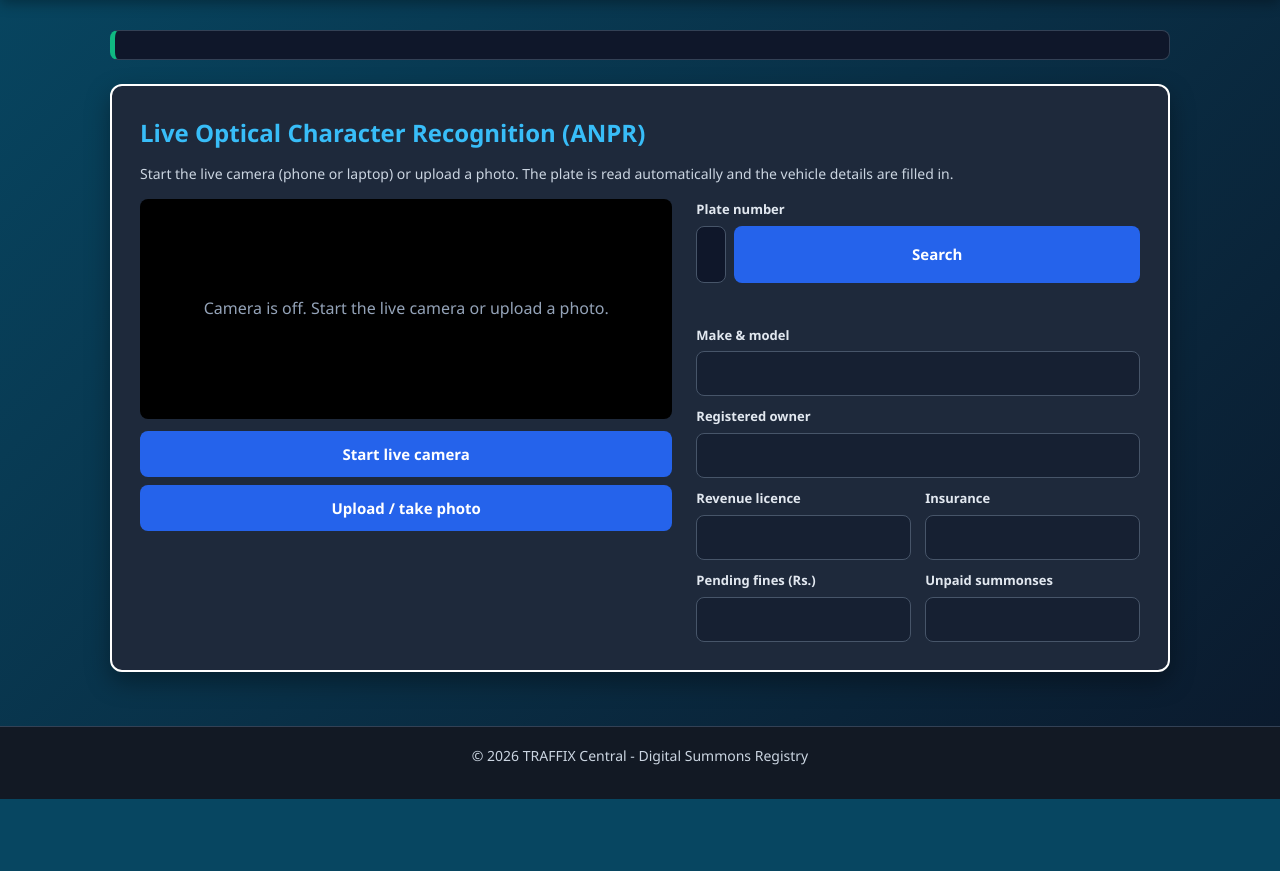
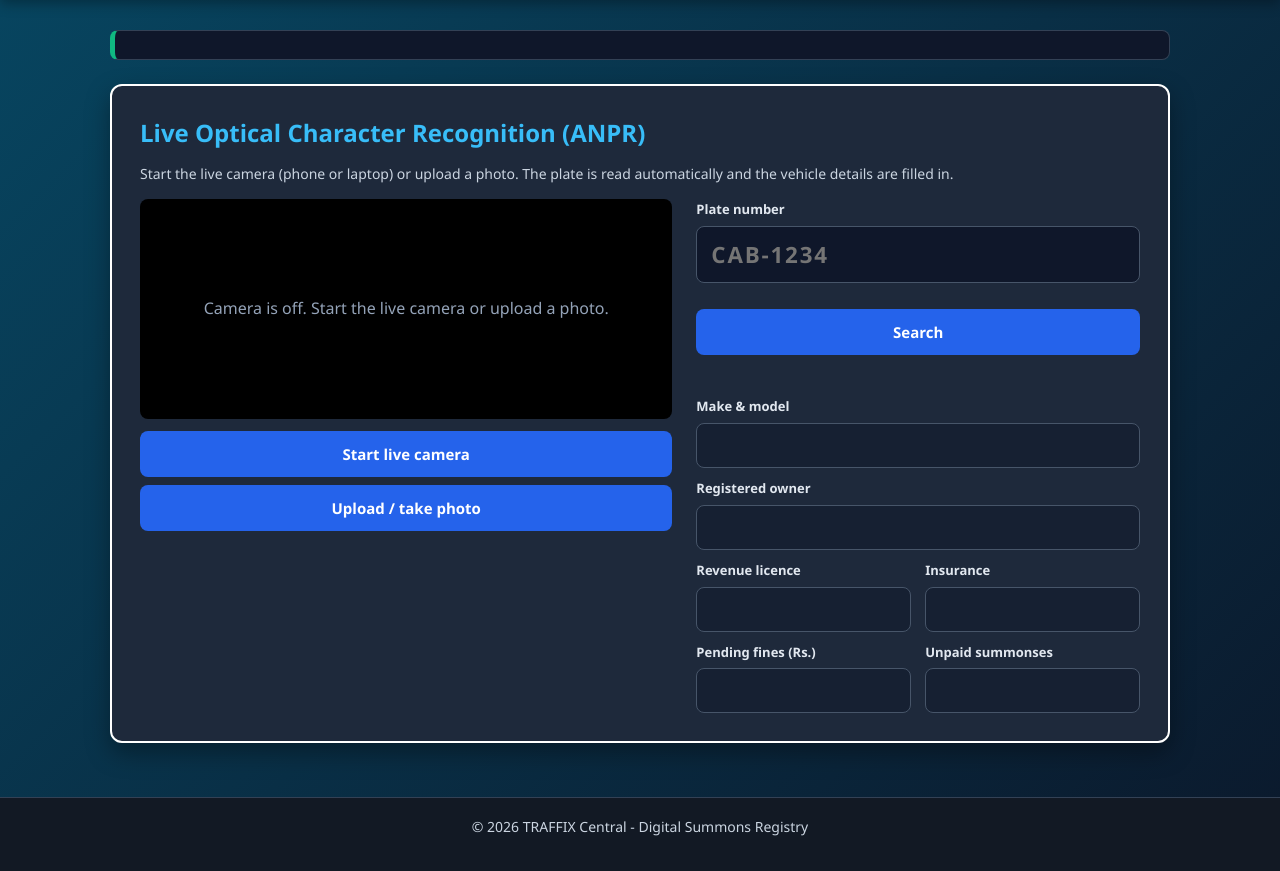
Before and after one commit to uditha-umayanga/Smart-Traffic-System, a website: page public/vehicle-scan.html in a window 1280 px wide. Shown: the part 72-943 px from the top of the page. Before the commit the page ends 871 px from the top, so only its background shows below. Drawn offline with Linux system fonts and the light colour scheme; no server answers.

Commit message:
Edit Interface

```diff
--- a/public/vehicle-scan.html
+++ b/public/vehicle-scan.html
@@ -68,7 +68,10 @@
         <div>
           <label for="plateInput">Plate number</label>
           <div class="plate-row">
-            <input type="text" id="plateInput" placeholder="WP CAB-1234" autocomplete="off">
+            <input type="text" id="plateInput" placeholder="CAB-1234" autocomplete="off">
+          </div>
+          <br>
+          <div>
             <button type="button" id="lookupBtn">Search</button>
           </div>
           <p id="vehStatus" class="scan-msg" role="status"></p>
```
